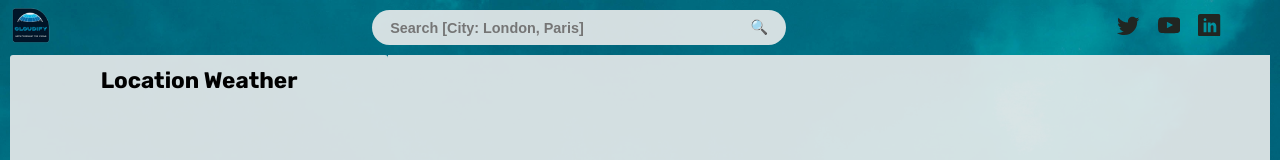
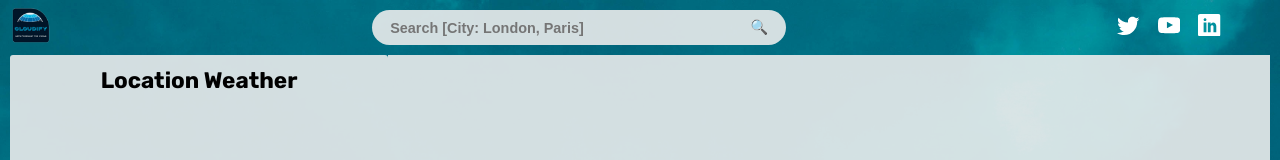
Before and after one commit to Hamlanreh/cloudify, a website built with Parcel: page index.html in a window 1280 px wide. Shown: the top 160 px of the page. Built offline with nearby package versions, Linux system fonts and the light colour scheme; no server answers.

Commit message:
Updated icon color to white

```diff
--- a/src/sass/layouts/_footer.scss
+++ b/src/sass/layouts/_footer.scss
@@ -28,7 +28,7 @@
   &__icon {
     width: 6rem;
     height: 6rem;
-    fill: $color-black-dark;
+    fill: #fff;
   }
 }
 
--- a/src/sass/layouts/_header.scss
+++ b/src/sass/layouts/_header.scss
@@ -92,6 +92,6 @@
   &__icon {
     width: 2.5rem;
     height: 2.5rem;
-    fill: $color-black-dark;
+    fill: #fff;
   }
 }
```
Also changed, not shown: src/css/style.css, 1 other file.
